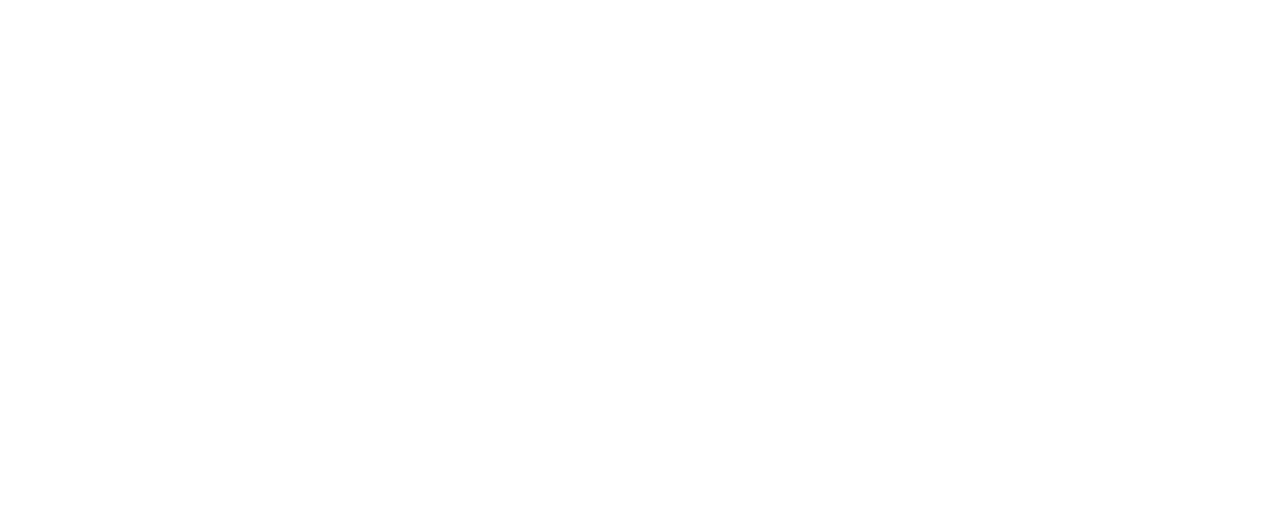
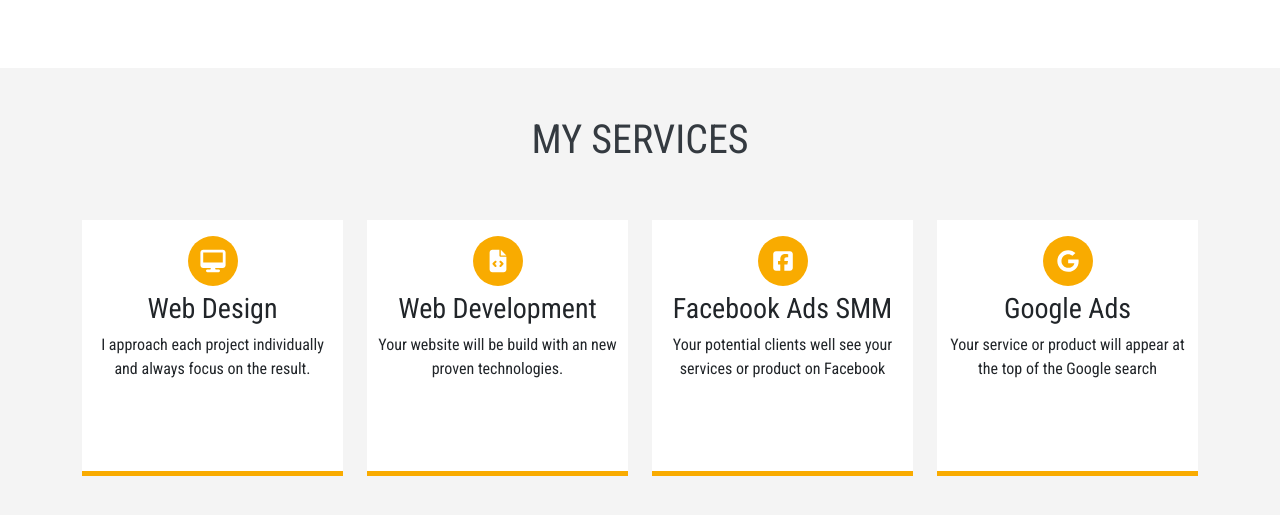
Before and after one commit to Abouault/portfolio-project, a React (Create React App) app: page / in a window 1280 px wide. Shown: the part 1103-1618 px from the top of the page. Before the commit the page ends 1171 px from the top, so only its background shows below. Built offline with nearby package versions, Linux system fonts and the light colour scheme.

Commit message:
Services

```diff
--- a/package.json
+++ b/package.json
@@ -4,6 +4,7 @@
   "private": true,
   "dependencies": {
     "@fortawesome/fontawesome-svg-core": "^6.1.1",
+    "@fortawesome/free-brands-svg-icons": "^6.1.1",
     "@fortawesome/free-solid-svg-icons": "^6.1.1",
     "@fortawesome/react-fontawesome": "^0.1.18",
     "@testing-library/jest-dom": "^5.16.4",
@@ -12,6 +13,7 @@
     "bootstrap": "^5.1.3",
     "react": "^18.1.0",
     "react-dom": "^18.1.0",
+    "react-icons": "^4.3.1",
     "react-scripts": "5.0.1",
     "react-tsparticles": "^2.0.6",
     "react-typed": "^1.2.0",
--- a/src/App.css
+++ b/src/App.css
@@ -3,9 +3,10 @@
 :root{
   --primary-white: #fff;
   --primary-orange: #f9ab00;
-  --primary-dark: rgba(255,255,255, 0);
+  --primary-dark: rgb(52,58,64);
   --primary-red: #ef4035;
   --primary-hover-red: #f33501;
+  --primary-light-grey: #f4f4f4;
 }
 
 body{
@@ -141,3 +142,60 @@
     width: 10rem;
   }
 }
+
+/* SERVICES */
+
+.services{
+  text-align: center;
+  padding-bottom: 2rem;
+  background: var(--primary-light-grey);
+}
+
+
+.services h1{
+  color: var(--primary-dark);
+  text-transform: uppercase;
+}
+
+.services .circle{
+  position: relative;
+  margin: 0.375rem auto;
+  background: var(--primary-orange);
+  border-radius: 50%;
+  width: 3.125rem;
+  height: 3.125rem;
+}
+
+.services .icon{
+  font-size: 1.4rem;
+  color: var(--primary-white);
+  position: absolute;
+  top: 50%;
+  left: 50%;
+  transform: translate(-50%,-50%);
+}
+
+.services .box {
+  height: 16rem;
+  border-bottom: 5px solid var(--primary-orange);
+  padding: 0.625rem;
+  margin-bottom: 1.875rem;
+  background: var(--primary-white);
+}
+
+.services .box:hover {
+  background: var(--primary-orange);
+  border-bottom: 0.3125rem solid var(--primary-dark);
+}
+
+.services .box:hover .icon{
+  color: var(--primary-dark);
+}
+
+.services .box:hover .circle{
+  background: var(--primary-white);
+}
+
+.services .box:hover p{
+  color: var(--primary-white);
+}
--- a/src/App.js
+++ b/src/App.js
@@ -3,6 +3,7 @@
 import Navbar from "./components/Navbar";
 import Header from "./components/Header";
 import AboutMe from "./components/AboutMe";
+import Services from "./components/Services";
 
 function App() {
   return (
@@ -10,6 +11,7 @@
       <Navbar />
       <Header />
       <AboutMe />
+      <Services />
     </>
   );
 }
--- /dev/null
+++ b/src/components/Services.js
@@ -0,0 +1,69 @@
+import React from "react";
+
+import { FontAwesomeIcon } from "@fortawesome/react-fontawesome";
+
+import { faDesktop, faFileCode } from "@fortawesome/free-solid-svg-icons";
+import { faFacebookSquare, faGoogle } from "@fortawesome/free-brands-svg-icons";
+
+const Services = () => {
+  return (
+    <div className="services">
+      <h1 className="py-5">my services</h1>
+      <div className="container">
+        <div className="row">
+          <div className="col-md-3 col-sm-6">
+            <div className="box">
+              <div className="circle">
+                <FontAwesomeIcon className="icon" icon={faDesktop} size="2x" />
+              </div>
+              <h3>Web Design</h3>
+              <p>
+                I approach each project individually and always focus on the
+                result.
+              </p>
+            </div>
+          </div>
+          <div className="col-md-3 col-sm-6">
+            <div className="box">
+              <div className="circle">
+                <FontAwesomeIcon className="icon" icon={faFileCode} size="2x" />
+              </div>
+              <h3>Web Development</h3>
+              <p>Your website will be build with an new proven technologies.</p>
+            </div>
+          </div>
+          <div className="col-md-3 col-sm-6">
+            <div className="box">
+              <div className="circle">
+                <FontAwesomeIcon
+                  className="icon"
+                  icon={faFacebookSquare}
+                  size="2x"
+                />
+              </div>
+              <h3>Facebook Ads SMM</h3>
+              <p>
+                Your potential clients well see your services or product on
+                Facebook
+              </p>
+            </div>
+          </div>
+          <div className="col-md-3 col-sm-6">
+            <div className="box">
+              <div className="circle">
+                <FontAwesomeIcon className="icon" icon={faGoogle} size="2x" />
+              </div>
+              <h3>Google Ads</h3>
+              <p>
+                Your service or product will appear at the top of the Google
+                search
+              </p>
+            </div>
+          </div>
+        </div>
+      </div>
+    </div>
+  );
+};
+
+export default Services;
```
Also changed, not shown: 1 other file (tests, documents, lock files or other folders).
